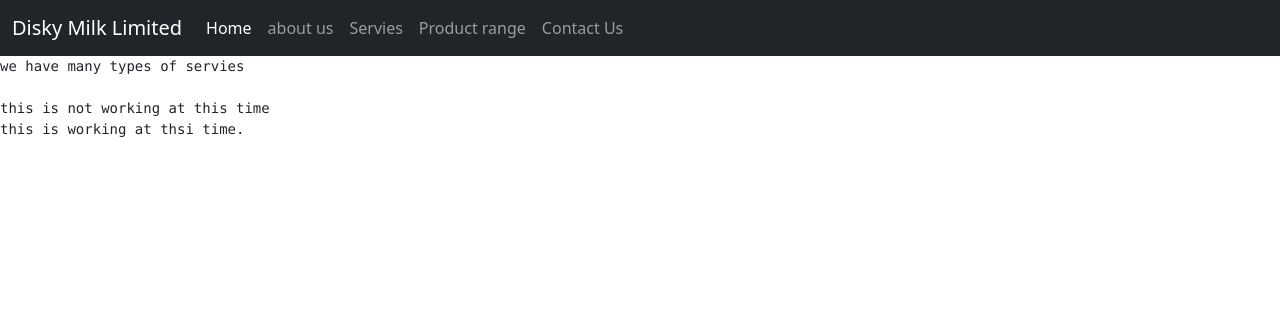
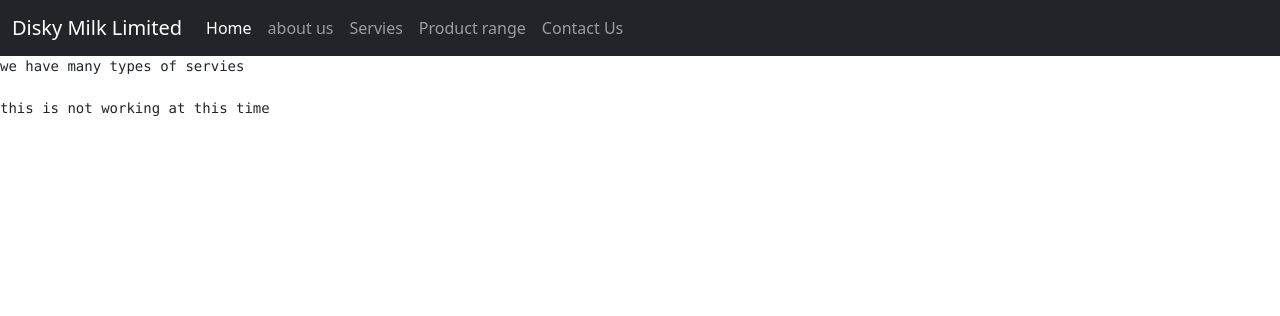
Before and after one commit to Codewithme-Vikash/website, a Django app: page /servies in a window 1280 px wide. Shown: the top 316 px of the page. Run offline with Django 4.2, Linux system fonts and the light colour scheme.

Commit message:
restore all change

```diff
--- a/templates/servies.html
+++ b/templates/servies.html
@@ -6,6 +6,5 @@
 <pre>we have many types of servies
 
 this is not working at this time
-this is working at thsi time.
 </pre>
 {% endblock body %}
```
